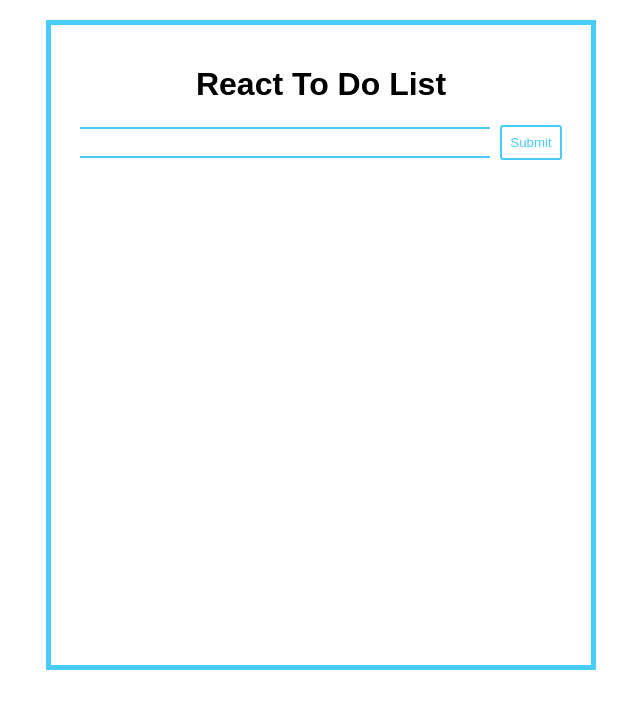
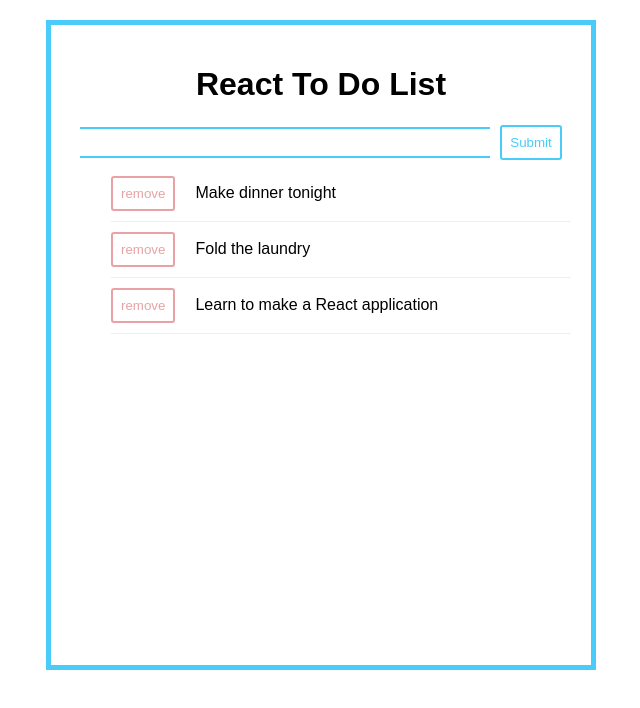
Before and after one commit to AlexZarrella/todo-list-react, a React (Create React App) app: page / in a window 1280 px wide. Shown: the top 708 px of the page, without its empty margins (319-959 px from the left). Built offline with nearby package versions, Linux system fonts and the light colour scheme.

Commit message:
remove feature added

```diff
--- a/src/App.js
+++ b/src/App.js
@@ -2,6 +2,7 @@
 import "./App.css";
 import Header from "./components/header";
 import TodoInput from "./components/todoInput";
+import TodoItem from "./components/todoItem";
 
 class App extends Component {
   state = {
@@ -27,6 +28,18 @@
         <div className="todo-wrapper">
           <Header />
           <TodoInput todoText="" addTodo={this.addTodo} />
+          <ul>
+            {this.state.todos.map(todo => {
+              return (
+                <TodoItem
+                  todo={todo}
+                  key={todo.id}
+                  id={todo.id}
+                  removeTodo={this.removeTodo}
+                />
+              );
+            })}
+          </ul>
         </div>
       </div>
     );
--- /dev/null
+++ b/src/components/todoItem.css
@@ -0,0 +1,19 @@
+.todoWrapper {
+  border-bottom: 1px solid #efefef;
+  text-align: left;
+  margin-bottom: 10px;
+}
+
+.removeTodo {
+  margin-right: 20px;
+  margin-bottom: 10px;
+  outline: none;
+  box-shadow: none;
+  border-width: 2px;
+  border-radius: 3px;
+  border-style: solid;
+  padding: 8px;
+  border-color: rgba(203, 20, 32, 0.4);
+  color: rgba(203, 20, 32, 0.4);
+  background-color: transparent;
+}
--- /dev/null
+++ b/src/components/todoItem.js
@@ -0,0 +1,26 @@
+import React, { Component } from "react";
+import "./todoItem.css";
+
+export default class TodoItem extends React.Component {
+  constructor(props) {
+    super(props);
+  }
+
+  removeTodo(id) {
+    this.props.removeTodo(id);
+  }
+
+  render() {
+    return (
+      <div className="todoWrapper">
+        <button
+          className="removeTodo"
+          onClick={e => this.removeTodo(this.props.id)}
+        >
+          remove
+        </button>
+        {this.props.todo.text}
+      </div>
+    );
+  }
+}
```
